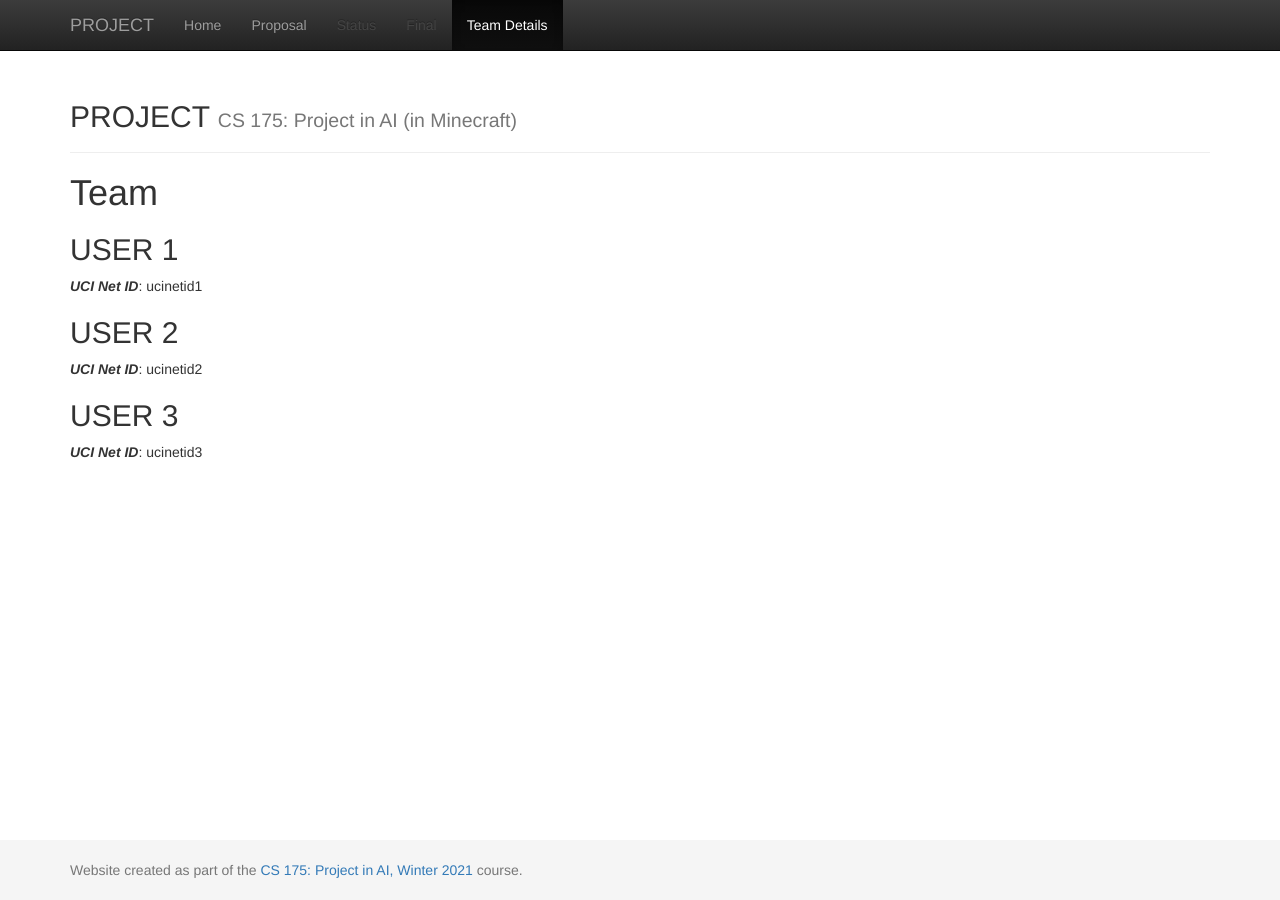
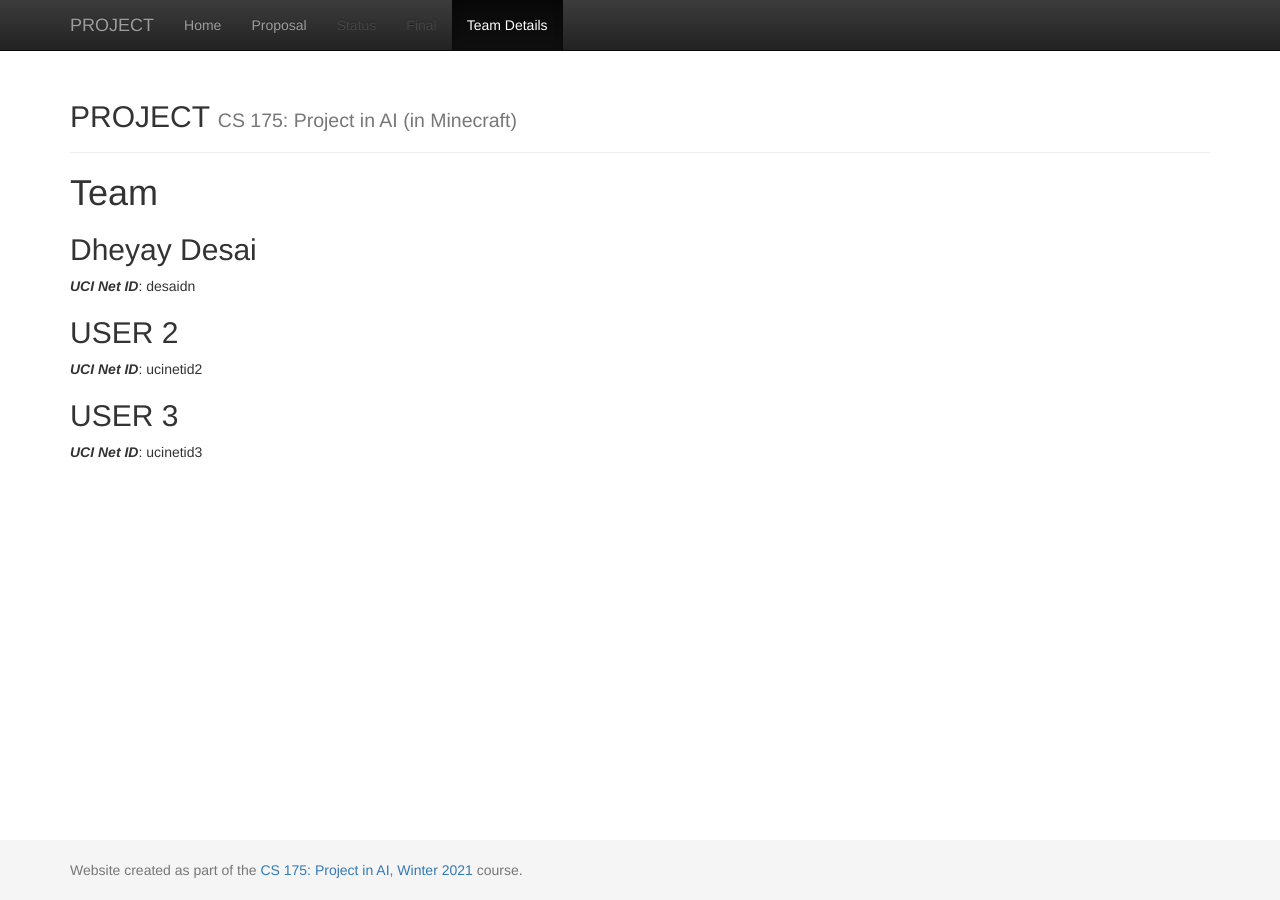
Before and after one commit to dheyay/mAIncrafters, a Jekyll site: the page built from docs/team.md, in a window 1280 px wide. Built offline with Jekyll 4.4.1, drawn with Linux system fonts in a browser that asks for light colours.

Commit message:
Update team.md

```diff
--- a/docs/team.md
+++ b/docs/team.md
@@ -6,8 +6,8 @@ title:  Team
 # {{ page.title }}
 
 
-## USER 1
-***UCI Net ID***: ucinetid1
+## Dheyay Desai
+***UCI Net ID***: desaidn
 
 ## USER 2
 ***UCI Net ID***: ucinetid2
```
